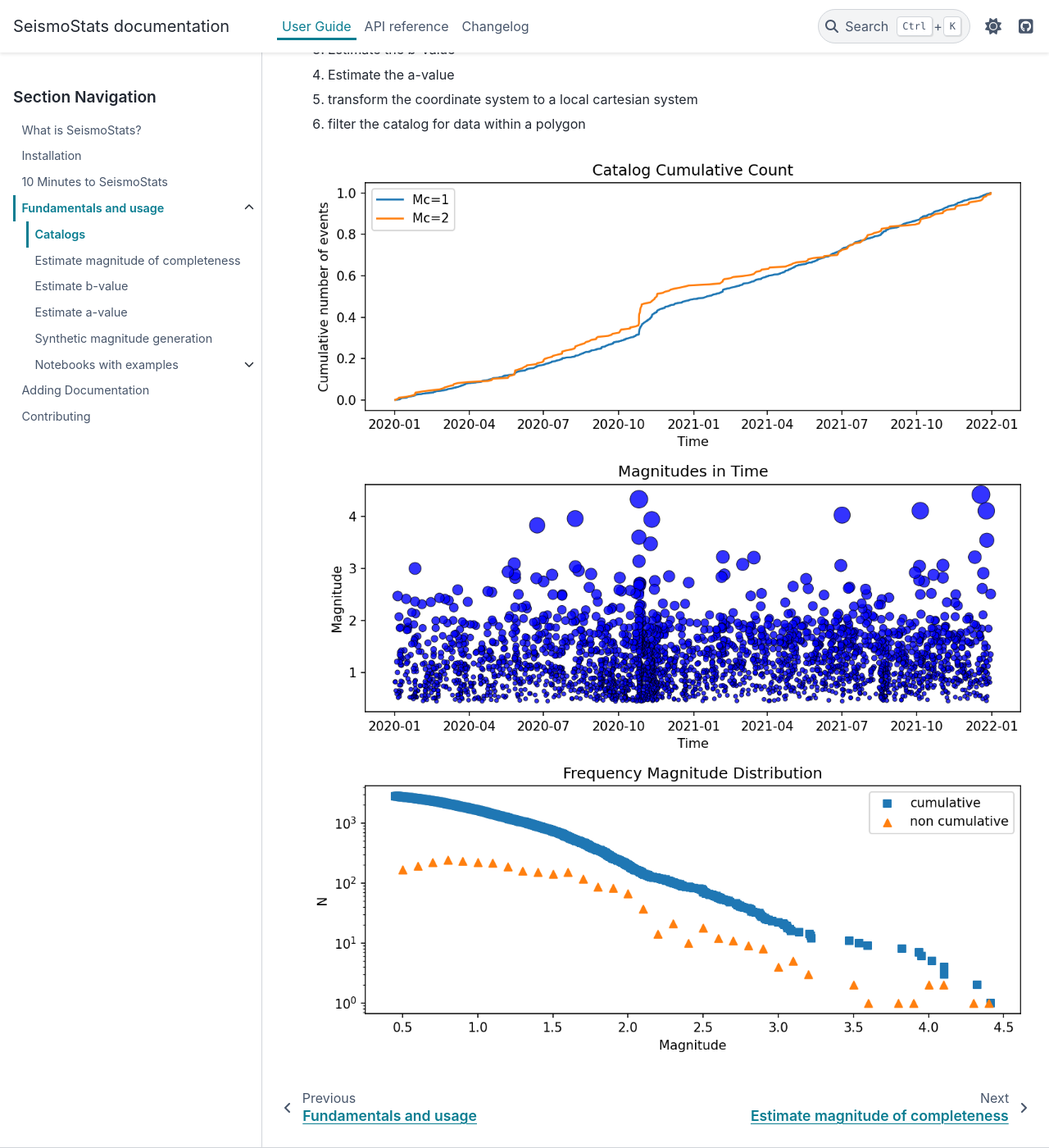
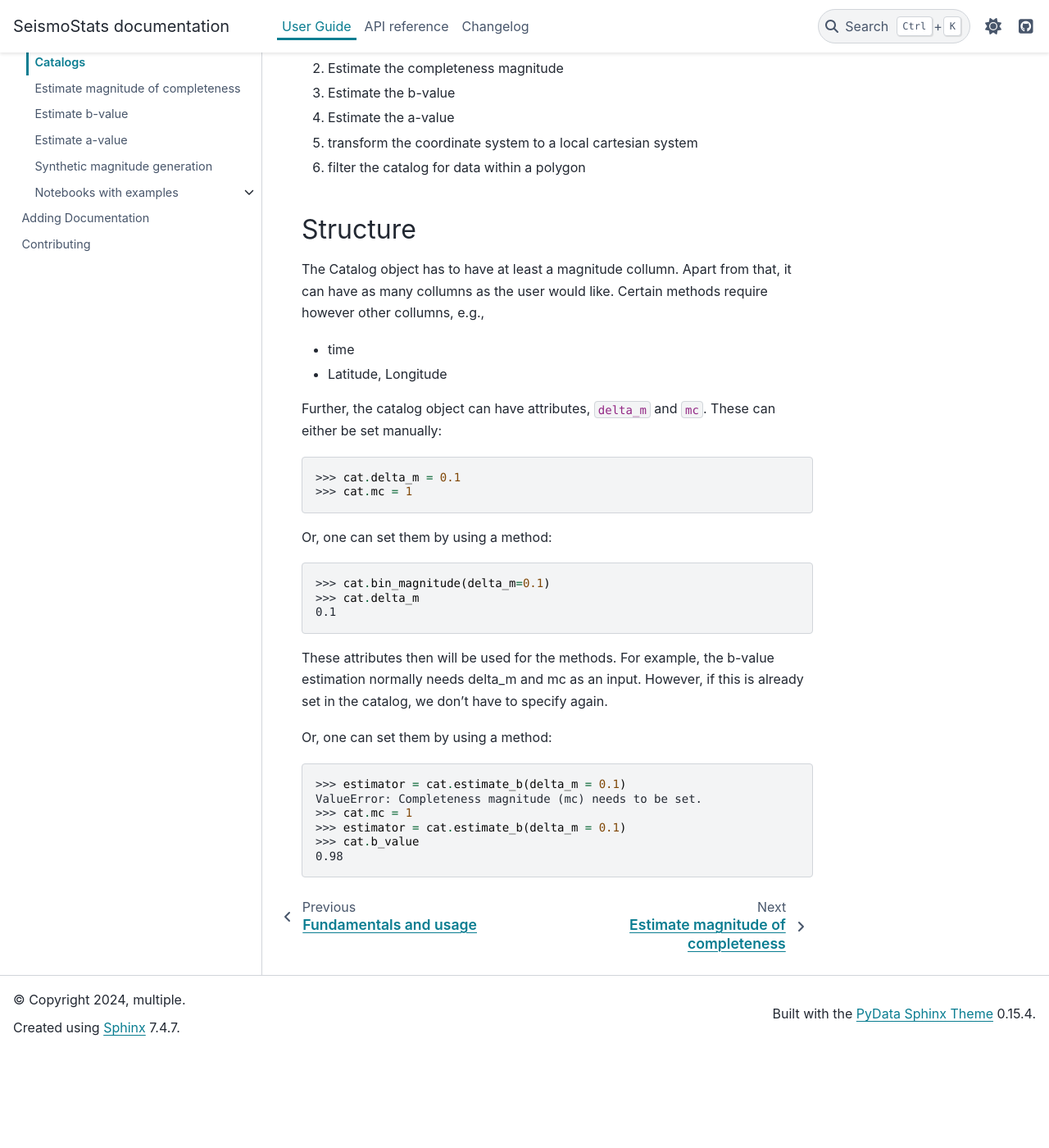
Before and after one commit to swiss-seismological-service/SeismoStats, a Sphinx documentation site: the page built from docs/source/user/catalogs.md, in a window 1280 px wide and 1400 px high, scrolled down 424 px. Shown: the whole window at 82% size. Built offline with Sphinx 7.4.7 and the PyData theme 0.15.4, drawn with Linux system fonts in a browser that asks for light colours; pages that are not in the unit, such as notebooks, are missing from menus; the version number could not be read and is left out; after the commit the page ends 1707 px from its top, so only the background shows below that; some of the changed text lies outside the part shown.

Commit message:
catalogs cocumentation

````diff
--- a/docs/source/user/catalogs.md
+++ b/docs/source/user/catalogs.md
@@ -11,10 +11,38 @@ The easiest way to create one is directly from a dataframe:
 Apart from all the classical dataframe operations, the object `cat` has now some extra functionalities.
 You can:
 1. Plot the seismicity in time, space and its magnitude distribution
-1. Estimate the completeness magnitude
-2. Estimate the b-value
-3. Estimate the a-value
-4. transform the coordinate system to a local cartesian system
-5. filter the catalog for data within a polygon
+2. Estimate the completeness magnitude
+3. Estimate the b-value
+4. Estimate the a-value
+5. transform the coordinate system to a local cartesian system
+6. filter the catalog for data within a polygon
 
-![catalog_plot](../_static/catalog_plots_mc_None.png "Overview on catalog properties")
+## Structure
+The Catalog object has to have at least a magnitude collumn. Apart from that, it can have as many collumns as the user would like. Certain methods require however other collumns, e.g.,
+- time
+- Latitude, Longitude
+
+Further, the catalog object can have attributes, `delta_m` and `mc`. These can either be set manually:
+```python
+>>> cat.delta_m = 0.1
+>>> cat.mc = 1
+```
+
+Or, one can set them by using a method:
+```python
+>>> cat.bin_magnitude(delta_m=0.1)
+>>> cat.delta_m
+0.1
+```
+
+These attributes then will be used for the methods. For example, the b-value estimation normally needs delta_m and mc as an input. However, if this is already set in the catalog, we don't have to specify again.
+
+Or, one can set them by using a method:
+```python
+>>> estimator = cat.estimate_b(delta_m = 0.1)
+ValueError: Completeness magnitude (mc) needs to be set.
+>>> cat.mc = 1
+>>> estimator = cat.estimate_b(delta_m = 0.1)
+>>> cat.b_value
+0.98
+```
````
Also changed, not shown: docs/source/user/synthetic.md (+1 -1 lines), 1 other file.
